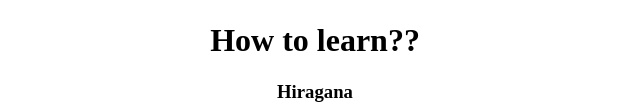
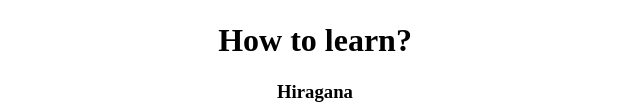
Before and after one commit to asunohanna/asunohanna.github.io, a plain HTML site: page index.html in a window 1280 px wide. Shown: the part 211-323 px from the top of the page, without its empty margins (325-965 px from the left). Drawn offline with Linux system fonts and the light colour scheme.

Commit message:
Removed double question mark

```diff
--- a/index.html
+++ b/index.html
@@ -12,7 +12,7 @@
 <body>
 <center>
 <img width="200" height="200" src="nihon2.png"/>
-<h1>How to learn??</h1>
+<h1>How to learn?</h1>
 <h3>Hiragana</h3>
 <h3>Katakana</h3>
 <h3>Kanji</h3>
```
